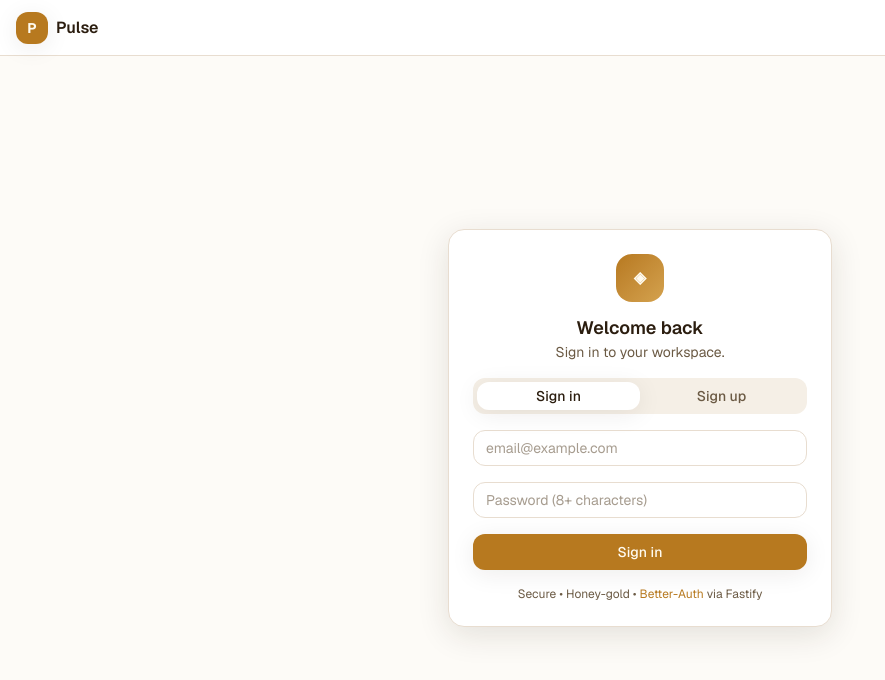
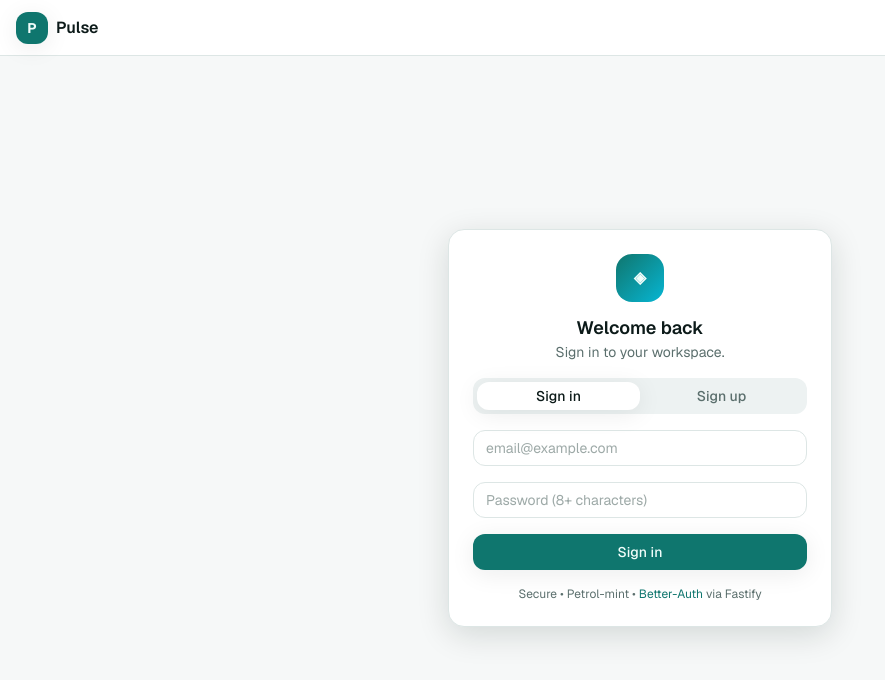
Before and after one commit to Botfrout10/chat-app, a Next.js app in the folder apps/web/: page /login in a window 1280 px wide. Shown: the top 680 px of the page, without its empty margins (0-885 px from the left). Built offline with nearby package versions, Linux system fonts and the light colour scheme; no server answers.

Commit message:
feat(web): redesign palette — petrol & mint tokens (rename gold-* to accent-*, cool hero, semantic error red)

```diff
--- a/apps/web/src/app/globals.css
+++ b/apps/web/src/app/globals.css
@@ -1,89 +1,88 @@
 @import "tailwindcss";
 
 :root {
-  /* Golden / Brown — Light (warm paper) */
-  --background: #fdfbf7;
-  --foreground: #2b1d0f;
+  /* Petrol & Mint — Light (cool mist) */
+  --background: #f6f8f8;
+  --foreground: #0c1a19;
   --card: #ffffff;
-  --card-foreground: #2b1d0f;
-  --muted: #f5efe6;
-  --muted-foreground: #6b5a44;
-  --border: #e8ddd0;
+  --card-foreground: #0c1a19;
+  --muted: #edf2f2;
+  --muted-foreground: #5b6f6d;
+  --border: #dde6e5;
   --input: #ffffff;
-  --input-border: #ddd0b8;
-  --ring: #c9a86a;
-  --primary: #b7791f;
-  --primary-hover: #a6691c;
-  --primary-foreground: #fffbf0;
-  --secondary: #2b1d0f;
-  --secondary-foreground: #fdfbf7;
-  --accent: #d4a24e;
-  --accent-foreground: #2b1d0f;
-  --destructive: #9a3412;
-  --destructive-foreground: #fef2f2;
-  --sidebar: #1c120a;
-  --sidebar-foreground: #f5efe6;
-  --sidebar-muted: #2a1c0f;
-  --sidebar-border: #2e1f0f;
-  --success: #15803d;
-  --warning: #a16207;
+  --input-border: #cddad9;
+  --ring: #14b8a6;
+  --primary: #0f766e;
+  --primary-hover: #115e59;
+  --primary-foreground: #f0fdfa;
+  --secondary: #0c1a19;
+  --secondary-foreground: #f6f8f8;
+  --accent: #06b6d4;
+  --accent-foreground: #08252b;
+  --destructive: #be123c;
+  --destructive-foreground: #fff1f2;
+  --sidebar: #081413;
+  --sidebar-foreground: #e6f2ef;
+  --sidebar-muted: #0f201e;
+  --sidebar-border: #16302d;
+  --success: #10b981;
+  --warning: #d97706;
   --radius: 1rem;
   --radius-sm: 0.75rem;
   --radius-full: 9999px;
-  --shadow-soft: 0 4px 24px rgba(43, 29, 15, 0.08);
-  --shadow-card: 0 8px 32px rgba(43, 29, 15, 0.12);
-  /* gold scale for washes */
-  --gold-50: #fdfbf0;
-  --gold-100: #f5e6c8;
-  --gold-300: #e8c48a;
-  --gold-500: #d4a24e;
-  --gold-600: #b7791f;
-  --gold-700: #8c5a18;
-  --brown-900: #1c120a;
+  --shadow-soft: 0 4px 24px rgba(6, 26, 24, 0.08);
+  --shadow-card: 0 8px 32px rgba(6, 26, 24, 0.14);
+  /* accent scale for washes */
+  --accent-50: #effcfa;
+  --accent-100: #d3f5ee;
+  --accent-300: #5eead4;
+  --accent-500: #14b8a6;
+  --accent-600: #0f766e;
+  --accent-700: #115e59;
 }
 
 .dark,
 :root.dark {
-  --background: #140f0a;
-  --foreground: #f5efe6;
-  --card: #1f160f;
-  --card-foreground: #f5efe6;
-  --muted: #231a0f;
-  --muted-foreground: #a89070;
-  --border: #2e2214;
-  --input: #1f160f;
-  --input-border: #3a2a14;
-  --ring: #d4a24e;
-  --primary: #d4a24e;
-  --primary-hover: #e8b86a;
-  --primary-foreground: #1a120a;
-  --secondary: #f5efe6;
-  --secondary-foreground: #1a120a;
-  --accent: #e8c48a;
-  --accent-foreground: #1a120a;
-  --sidebar: #0f0a06;
-  --sidebar-foreground: #f5efe6;
-  --sidebar-muted: #1a100a;
-  --sidebar-border: #231a0f;
+  --background: #07100f;
+  --foreground: #e6f2ef;
+  --card: #0d1a18;
+  --card-foreground: #e6f2ef;
+  --muted: #11201e;
+  --muted-foreground: #93aaa6;
+  --border: #1c2f2c;
+  --input: #0d1a18;
+  --input-border: #24403c;
+  --ring: #2dd4bf;
+  --primary: #2dd4bf;
+  --primary-hover: #5eead4;
+  --primary-foreground: #04201c;
+  --secondary: #e6f2ef;
+  --secondary-foreground: #07100f;
+  --accent: #22d3ee;
+  --accent-foreground: #04201c;
+  --sidebar: #050d0c;
+  --sidebar-foreground: #e6f2ef;
+  --sidebar-muted: #0a1716;
+  --sidebar-border: #142623;
 }
 
 @media (prefers-color-scheme: dark) {
   :root:not(.light) {
-    --background: #140f0a;
-    --foreground: #f5efe6;
-    --card: #1f160f;
-    --card-foreground: #f5efe6;
-    --muted: #231a0f;
-    --muted-foreground: #a89070;
-    --border: #2e2214;
-    --input: #1f160f;
-    --input-border: #3a2a14;
-    --primary: #d4a24e;
-    --primary-hover: #e8b86a;
-    --primary-foreground: #1a120a;
-    --sidebar: #0f0a06;
-    --sidebar-muted: #1a100a;
-    --sidebar-border: #231a0f;
+    --background: #07100f;
+    --foreground: #e6f2ef;
+    --card: #0d1a18;
+    --card-foreground: #e6f2ef;
+    --muted: #11201e;
+    --muted-foreground: #93aaa6;
+    --border: #1c2f2c;
+    --input: #0d1a18;
+    --input-border: #24403c;
+    --primary: #2dd4bf;
+    --primary-hover: #5eead4;
+    --primary-foreground: #04201c;
+    --sidebar: #050d0c;
+    --sidebar-muted: #0a1716;
+    --sidebar-border: #142623;
   }
 }
 
@@ -123,13 +122,13 @@ body {
   font-family: var(--font-geist-sans), ui-sans-serif, system-ui, -apple-system, Segoe UI, Roboto, Helvetica, Arial;
 }
 
-/* scrollbars - warm */
+/* scrollbars - cool */
 *::-webkit-scrollbar {
   width: 6px;
   height: 6px;
 }
 *::-webkit-scrollbar-thumb {
-  background: #c9b99a;
+  background: #b8ccc9;
   border-radius: 9999px;
 }
 *::-webkit-scrollbar-track {
@@ -137,7 +136,7 @@ body {
 }
 .dark *::-webkit-scrollbar-thumb,
 :root.dark *::-webkit-scrollbar-thumb {
-  background: #3a2a14;
+  background: #24403c;
 }
 
 /* focus */
--- a/apps/web/src/app/login/page.tsx
+++ b/apps/web/src/app/login/page.tsx
@@ -68,7 +68,7 @@ function LoginInner() {
           <Button type="submit" disabled={loading} className="w-full">{loading ? "Please wait…" : mode === "signup" ? "Create account" : "Sign in"}</Button>
 
           <div className="text-xs text-[var(--muted-foreground)] text-center">
-            Secure • Honey-gold • <span className="text-[var(--primary)]">Better-Auth</span> via Fastify
+            Secure • Petrol-mint • <span className="text-[var(--primary)]">Better-Auth</span> via Fastify
           </div>
         </form>
       </div>
--- a/apps/web/src/components/chat/AppShell.tsx
+++ b/apps/web/src/components/chat/AppShell.tsx
@@ -193,7 +193,7 @@ export function AppShell() {
         <div className="h-px w-8 bg-white/10 my-1" />
         <div className="flex flex-col gap-2 w-full px-2">
           <Input value={newWsName} onChange={(e) => setNewWsName(e.target.value)} placeholder="New workspace" className="h-7 text-xs bg-white/5 border-white/10 text-white placeholder:text-white/40" />
-          {wsError && <div className="text-xs text-amber-200 bg-amber-950/40 border border-amber-800 rounded-lg p-1">{wsError}</div>}
+          {wsError && <div className="text-xs text-red-200 bg-red-950/40 border border-red-800 rounded-lg p-1">{wsError}</div>}
           <Button size="sm" onClick={createWorkspace} className="h-7 text-xs">+ Create</Button>
         </div>
         <div className="mt-auto flex flex-col items-center gap-2">
@@ -255,7 +255,7 @@ export function AppShell() {
         {showInvite && (
           <div className="p-3 border-b border-[var(--sidebar-border)] space-y-2 bg-black/10">
             <Input value={inviteEmail} onChange={(e) => setInviteEmail(e.target.value)} onKeyDown={(e) => e.key === "Enter" && doInvite()} placeholder="Add by name or email" className="bg-white/5 border-white/10 text-white placeholder:text-white/40" />
-            {inviteError && <div className="text-xs text-amber-200 bg-amber-950/40 border border-amber-800/50 rounded-lg p-2">{inviteError}</div>}
+            {inviteError && <div className="text-xs text-red-200 bg-red-950/40 border border-red-800/50 rounded-lg p-2">{inviteError}</div>}
             {memberMsg && <div className={`text-xs rounded-lg p-2 border ${memberMsg.kind === "ok" ? "text-emerald-200 bg-emerald-950/40 border-emerald-800/50" : "text-red-200 bg-red-950/40 border-red-800/50"}`}>{memberMsg.text}</div>}
             <Button size="sm" className="w-full" onClick={doInvite}>Add member</Button>
             <div className="text-xs text-white/30">Exact name or email. Unknown emails get an invite link instead.</div>
@@ -302,7 +302,7 @@ export function AppShell() {
                 <input value={newChannelName} onChange={(e) => setNewChannelName(e.target.value)} onKeyDown={(e) => e.key === "Enter" && createChannel()} placeholder="new-channel (a-z, 0-9, -)" className="flex-1 h-7 rounded-lg bg-white/5 border border-white/10 px-2 text-xs text-white placeholder:text-white/40 focus:outline-none focus:border-[var(--primary)]" />
                 <Button size="sm" onClick={createChannel} className="h-7 px-3">+</Button>
               </div>
-              {chError && <div className="text-xs text-amber-200 bg-amber-950/30 border border-amber-800/50 rounded-lg p-2">{chError}</div>}
+              {chError && <div className="text-xs text-red-200 bg-red-950/30 border border-red-800/50 rounded-lg p-2">{chError}</div>}
               <div className="text-xs text-white/30">Spaces → “-”, auto-lowercased.</div>
             </div>
           </div>
--- a/apps/web/src/components/chat/ChannelView.tsx
+++ b/apps/web/src/components/chat/ChannelView.tsx
@@ -170,7 +170,7 @@ export function ChannelView({ channelId }: Props) {
       <div ref={listRef} className="flex-1 overflow-y-auto py-2 bg-[var(--background)]">
         {allMessages.length === 0 ? (
           <div className="flex-1 flex flex-col items-center justify-center py-20 text-center">
-            <div className="h-12 w-12 rounded-2xl bg-[var(--gold-100)] dark:bg-[var(--sidebar-muted)] border border-[var(--border)] flex items-center justify-center text-xl">💬</div>
+            <div className="h-12 w-12 rounded-2xl bg-[var(--accent-100)] dark:bg-[var(--sidebar-muted)] border border-[var(--border)] flex items-center justify-center text-xl">💬</div>
             <p className="mt-3 text-sm font-medium text-[var(--foreground)]">No messages yet</p>
             <p className="text-xs text-[var(--muted-foreground)]">Be the first to break the ice</p>
           </div>
@@ -179,11 +179,11 @@ export function ChannelView({ channelId }: Props) {
             <MessageItem key={m.id} msg={m} onReply={setReplyTo} isOwn={me?.id === m.senderId} />
           ))
         )}
-        {typing.length > 0 && <div className="px-4 py-1 text-xs text-[var(--muted-foreground)] italic bg-[var(--gold-50)] dark:bg-white/5 border-y border-[var(--border)]">{typing.length === 1 ? "Someone is typing…" : `${typing.length} people are typing…`}</div>}
+        {typing.length > 0 && <div className="px-4 py-1 text-xs text-[var(--muted-foreground)] italic bg-[var(--accent-50)] dark:bg-white/5 border-y border-[var(--border)]">{typing.length === 1 ? "Someone is typing…" : `${typing.length} people are typing…`}</div>}
       </div>
 
       <div className="border-t border-[var(--border)] p-3 bg-[var(--card)]">
-        {replyTo && <div className="mb-2 text-xs text-[var(--primary)] bg-[var(--gold-50)] dark:bg-[var(--sidebar-muted)] border border-[var(--border)] rounded-lg px-3 py-2">↩ Replying to {replyTo.slice(0, 8)} <button onClick={() => setReplyTo(null)} className="ml-2 underline">cancel</button></div>}
+        {replyTo && <div className="mb-2 text-xs text-[var(--primary)] bg-[var(--accent-50)] dark:bg-[var(--sidebar-muted)] border border-[var(--border)] rounded-lg px-3 py-2">↩ Replying to {replyTo.slice(0, 8)} <button onClick={() => setReplyTo(null)} className="ml-2 underline">cancel</button></div>}
         {attachmentKeys.length > 0 && <div className="mb-2 text-xs text-[var(--muted-foreground)] bg-[var(--muted)] border border-[var(--border)] rounded-lg px-3 py-2">{attachmentKeys.length} file(s) ready to send <button onClick={() => setAttachmentKeys([])} className="underline ml-2">clear</button></div>}
         <div className="flex items-end gap-2 rounded-[var(--radius)] border border-[var(--input-border)] bg-[var(--muted)] p-2">
           <button onClick={() => fileRef.current?.click()} className="h-8 w-8 rounded-[var(--radius-sm)] bg-[var(--card)] border border-[var(--border)] flex items-center justify-center text-sm hover:bg-[var(--background)] text-[var(--foreground)]">
--- a/apps/web/src/components/chat/MessageItem.tsx
+++ b/apps/web/src/components/chat/MessageItem.tsx
@@ -51,7 +51,7 @@ export function MessageItem({ msg, onReply, isOwn }: { msg: Msg; onReply?: (id:
     <div
       onMouseEnter={() => setShowActions(true)}
       onMouseLeave={() => setShowActions(false)}
-      className={`group relative flex gap-3 px-4 py-2 hover:bg-[var(--muted)]/60 ${isOwn ? "bg-[var(--gold-50)] dark:bg-white/[0.03] border-l-2 border-[var(--gold-300)]" : "border-l-2 border-transparent"}`}
+      className={`group relative flex gap-3 px-4 py-2 hover:bg-[var(--muted)]/60 ${isOwn ? "bg-[var(--accent-50)] dark:bg-white/[0.03] border-l-2 border-[var(--accent-300)]" : "border-l-2 border-transparent"}`}
     >
       <div className="h-8 w-8 rounded-full bg-gradient-to-br from-[var(--primary)] to-[var(--accent)] flex items-center justify-center text-[var(--primary-foreground)] text-xs font-semibold shrink-0 shadow-[var(--shadow-soft)]">
         {(msg.sender?.name ?? "?").slice(0, 2).toUpperCase()}
--- a/apps/web/src/components/ui/button.tsx
+++ b/apps/web/src/components/ui/button.tsx
@@ -47,7 +47,7 @@ export function Textarea(props: React.TextareaHTMLAttributes<HTMLTextAreaElement
 export function Badge({ children, className = "" }: { children: React.ReactNode; className?: string }) {
   return (
     <span
-      className={`inline-flex items-center rounded-full bg-[var(--gold-100)] text-[var(--brown-900)] dark:bg-[var(--sidebar-muted)] dark:text-[var(--accent)] border border-[var(--border)] px-2.5 py-0.5 text-xs font-medium ${className}`}
+      className={`inline-flex items-center rounded-full bg-[var(--accent-100)] text-[var(--accent-700)] dark:bg-[var(--sidebar-muted)] dark:text-[var(--accent-300)] border border-[var(--border)] px-2.5 py-0.5 text-xs font-medium ${className}`}
     >
       {children}
     </span>
```
Also changed, not shown: apps/web/src/app/page.tsx (+12 -12 lines), 2 other files (tests, documents, lock files or other folders).
